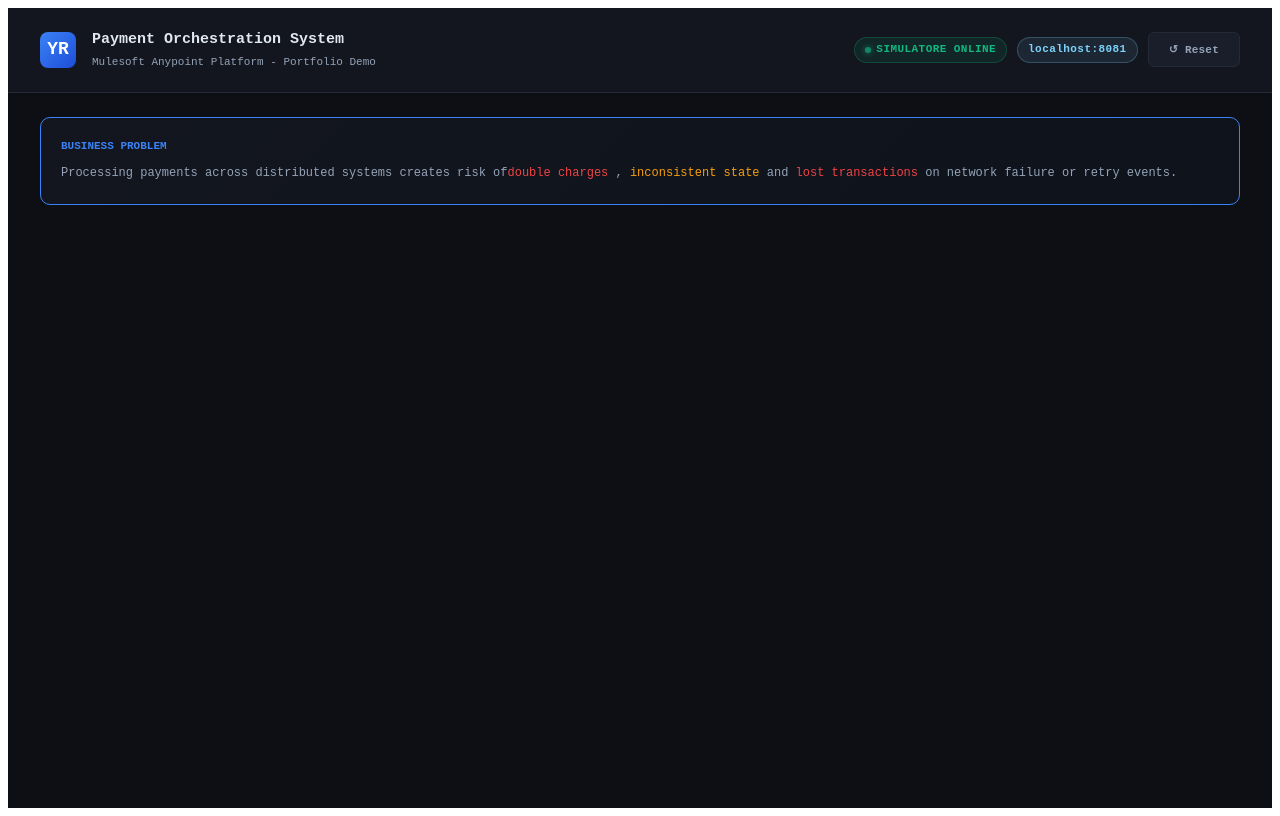
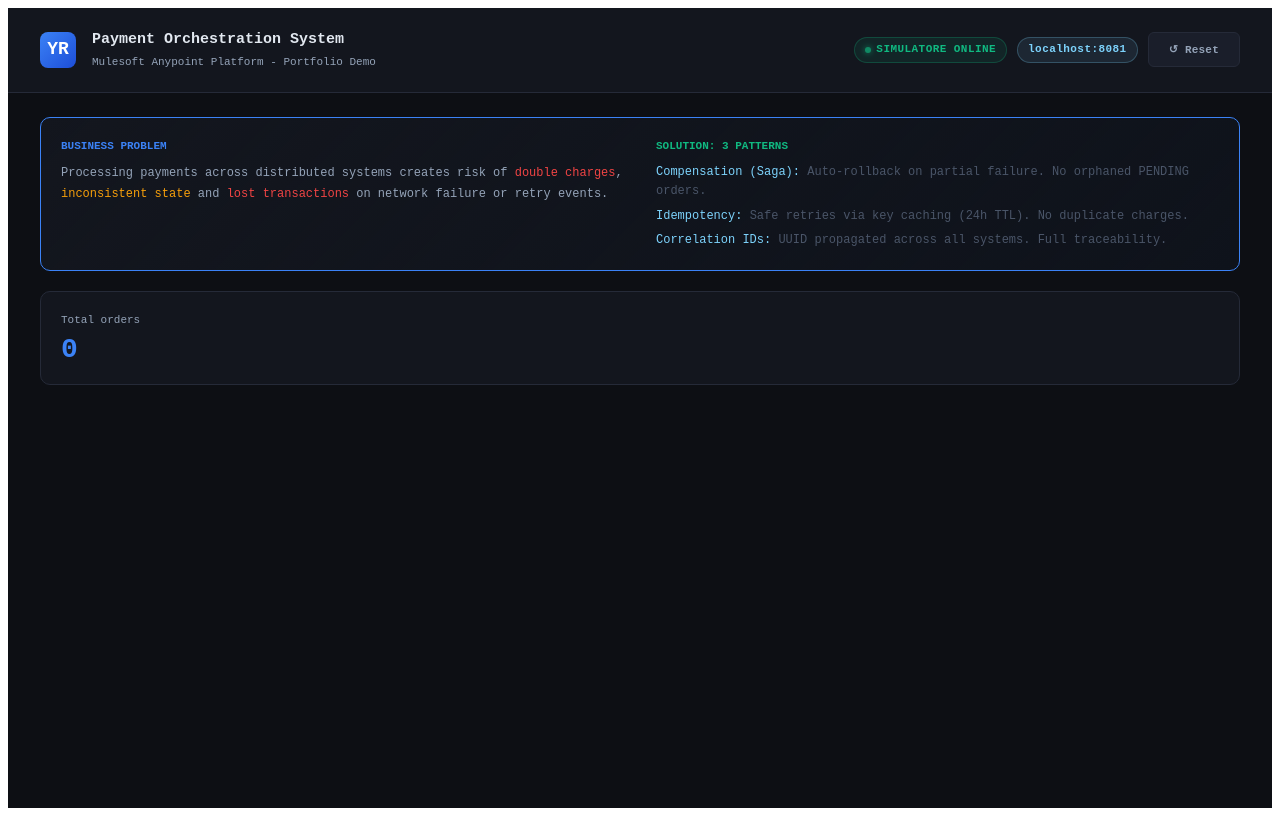
Before and after one commit to roxyle/mulesoft-payment-ui-demo, a React (Vite) app: page / in a window 1280 px wide. Built offline with nearby package versions, Linux system fonts and the light colour scheme.

Commit message:
added form and db useStates

```diff
--- a/src/App.jsx
+++ b/src/App.jsx
@@ -313,6 +313,16 @@ function StatCard({label, value, color = C.primaryColor, sub}) {
 }
 
 export default function App(){
+  //form
+  const [customerId, setCustomerId] = useState("CUST001")
+  const [amount, setAmount]= useState("99.99")
+  const [idempKey, setIdempKey] = useState("")
+  const [focusedField, setFocusedField] = useState(null)
+
+  //db
+  const [orders, setOrders] = useState(INITIAL_ORDERS)
+  const [payments, setPayments] = useState(INITIAL_PAYMENTS)
+  const [idempotency, setIdempotency] = useState(INITIAL_IDEMPOTENCY)
 
   //interfaccia
   return (
@@ -388,6 +398,8 @@ export default function App(){
 
       <main style={stile.main}>
 
+        {/* DESCRIPTION PANEL*/}
+
         <div style={{
           ...stile.card,
           marginBottom:20,
@@ -421,10 +433,43 @@ export default function App(){
                 fontSize: 12,
                 lineHeight:1.7
               }}> Processing payments across distributed systems creates risk of
-                <span style={{ color: C.dangerColor }}>double charges</span> ,
+                <span style={{ color: C.dangerColor }}> double charges</span>,
                 <span style={{ color: C.warningColor }}> inconsistent state</span> and
                 <span style={{ color: C.dangerColor }}> lost transactions</span> on
                 network failure or retry events.
+              </div>
+
+            </div>
+
+            <div style={{flex: 1, minWidth:260}}>
+              <div style={{
+                fontSize:11,
+                color: C.successColor,
+                fontWeight:700,
+                //letterSpacing:"0.1em",
+                marginBottom:8
+              }}>SOLUTION: 3 PATTERNS
+
+              </div>
+              <div style={{
+                display: "flex",
+                flexDirection: "column",
+                gap:5
+              }}>
+                {
+                  [
+                    ["Compensation (Saga):", "Auto-rollback on partial failure. No orphaned PENDING orders."],
+                    ["Idempotency:", "Safe retries via key caching (24h TTL). No duplicate charges."],
+                    ["Correlation IDs:", "UUID propagated across all systems. Full traceability."]
+
+                  ].map(([k,v])=>(
+                    <div key={k} style={{fontSize:12}}>
+                      <span style={{color: C.textCodeColor}}>{k}</span>
+                      <span style={{ color: C.textMutedColor}}> {v}</span>
+                    </div>
+                  ))
+                }
+
               </div>
 
             </div>
@@ -434,6 +479,12 @@ export default function App(){
 
         </div>
 
+        {/*STATS PANEL*/}
+        <div style={{ ...StatCard.grid3, marginBottom:20}}>
+          <StatCard label="Total orders" value={orders.length} />
+
+        </div>
+
       </main>
 
     </div>
```
